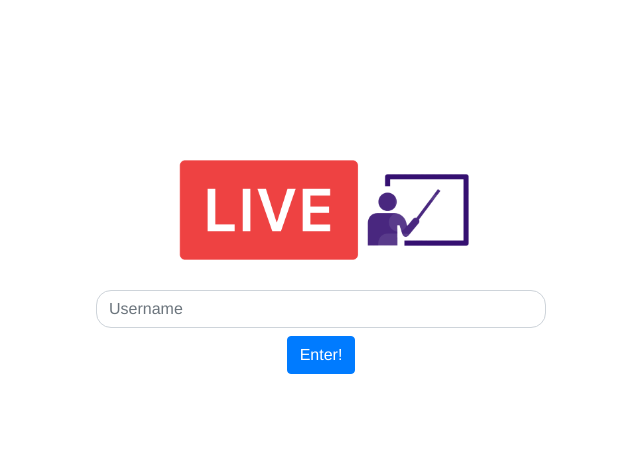
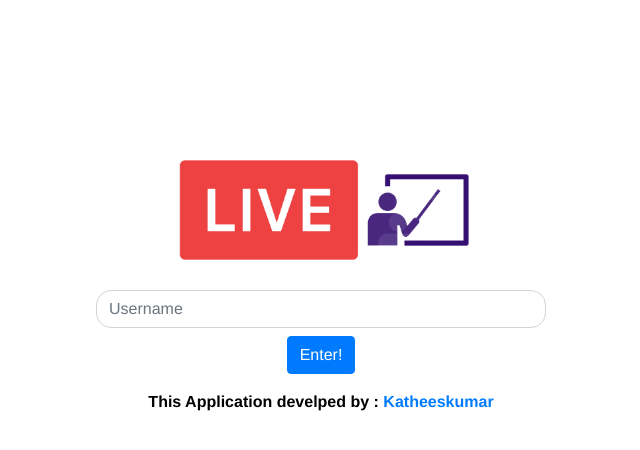
Before and after one commit to Katheesh/live-class, a Vue app: page / in a window 1280 px wide. Shown: the top 450 px of the page, without its empty margins (319-959 px from the left). Built offline with nearby package versions, Linux system fonts and the light colour scheme; what vue-toast-notification would draw is missing.

Commit message:
Update App.vue

```diff
--- a/src/App.vue
+++ b/src/App.vue
@@ -19,6 +19,7 @@
                 <button type="submit" class="btn btn-primary mb-2">Enter!</button>
              </div>
            </form>
+           <strong style="bottom: 0;">This Application develped by : <a href="https://katheesh.gitleaf.com" target="_blank">Katheeskumar</a></strong>
           </center>
        </div>
      </div>
```
